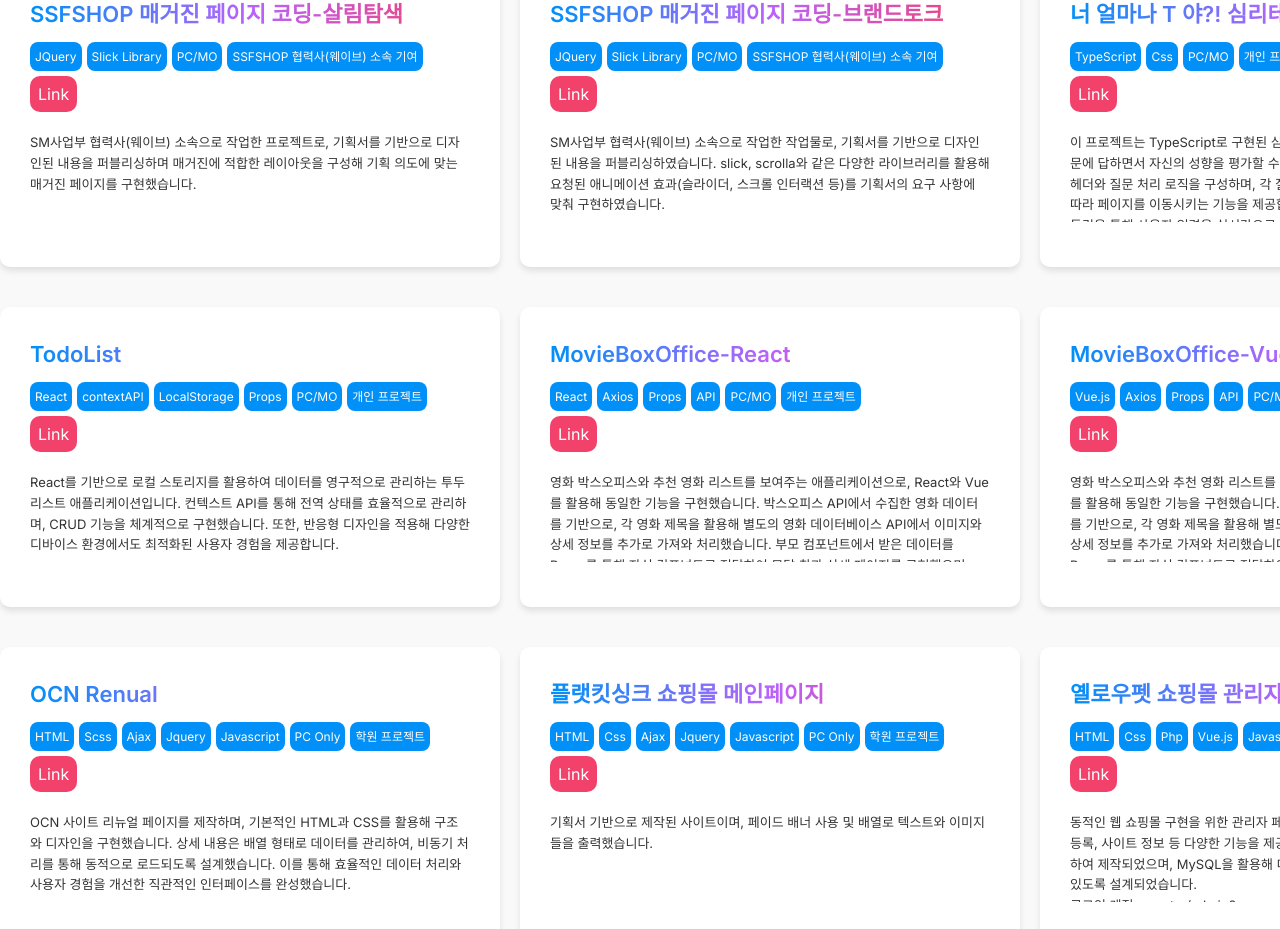
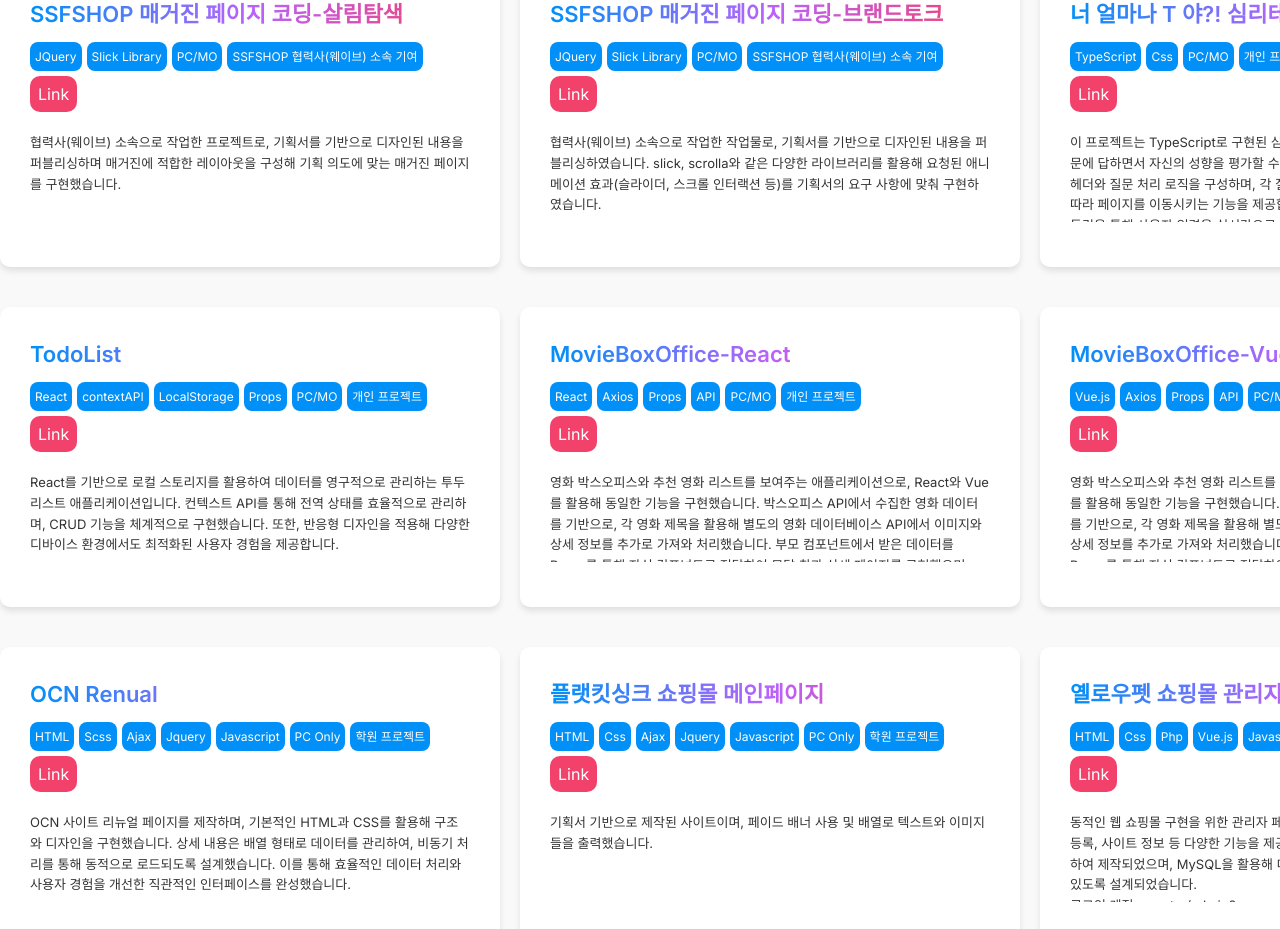
Before and after one commit to Fantasystar94/main-introduce, a React (Create React App) app: page / in a window 1280 px wide. Shown: the part 1379-2308 px from the top of the page. Built offline with nearby package versions, Linux system fonts and the light colour scheme.

Commit message:
ssfshop text u

```diff
--- a/src/component/Projects.jsx
+++ b/src/component/Projects.jsx
@@ -25,7 +25,7 @@ const Projects = forwardRef((props,ref)=>{
                     Link
                     </a>
                     <div className="article">
-                    SM사업부 협력사(웨이브) 소속으로 작업한 프로젝트로, 기획서를 기반으로 디자인된 내용을 퍼블리싱하며 매거진에 적합한 레이아웃을 구성해 기획 의도에 맞는 매거진 페이지를 구현했습니다.
+                    협력사(웨이브) 소속으로 작업한 프로젝트로, 기획서를 기반으로 디자인된 내용을 퍼블리싱하며 매거진에 적합한 레이아웃을 구성해 기획 의도에 맞는 매거진 페이지를 구현했습니다.
                     </div>
                 </div>
             <div className="item shadow">
@@ -43,7 +43,7 @@ const Projects = forwardRef((props,ref)=>{
                     Link
                     </a>
                     <div className="article">
-                    SM사업부 협력사(웨이브) 소속으로 작업한 작업물로, 기획서를 기반으로 디자인된 내용을 퍼블리싱하였습니다. slick, scrolla와 같은 다양한 라이브러리를 활용해 요청된 애니메이션 효과(슬라이더, 스크롤 인터랙션 등)를 기획서의 요구 사항에 맞춰 구현하였습니다.
+                    협력사(웨이브) 소속으로 작업한 작업물로, 기획서를 기반으로 디자인된 내용을 퍼블리싱하였습니다. slick, scrolla와 같은 다양한 라이브러리를 활용해 요청된 애니메이션 효과(슬라이더, 스크롤 인터랙션 등)를 기획서의 요구 사항에 맞춰 구현하였습니다.
                     </div>
                 </div>
             <div className="item shadow">
```
